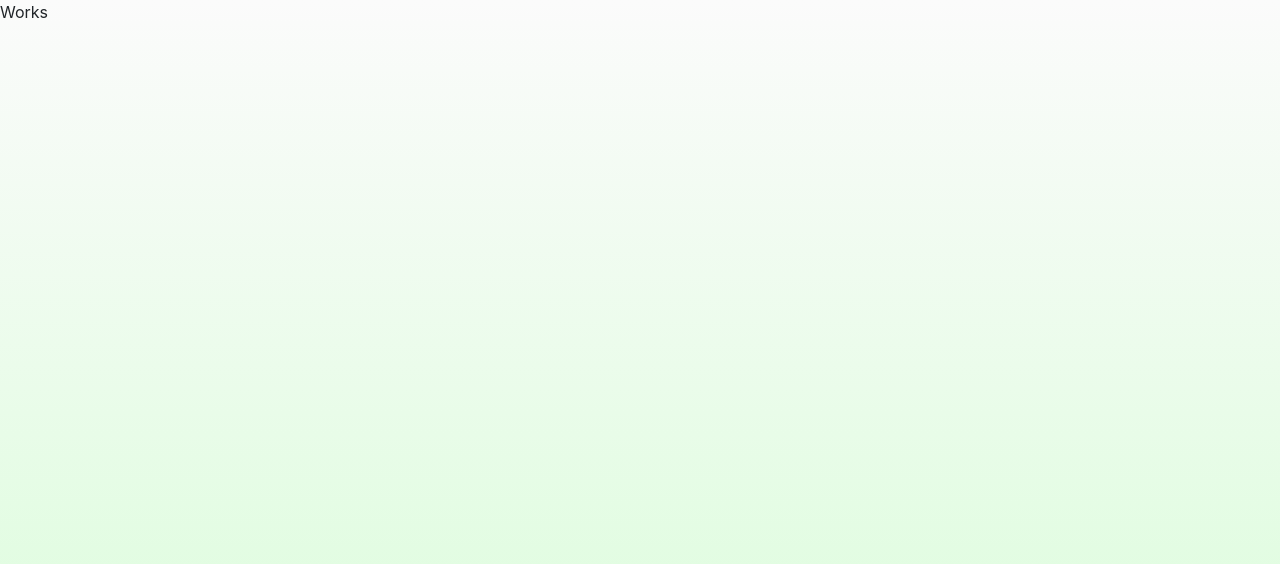
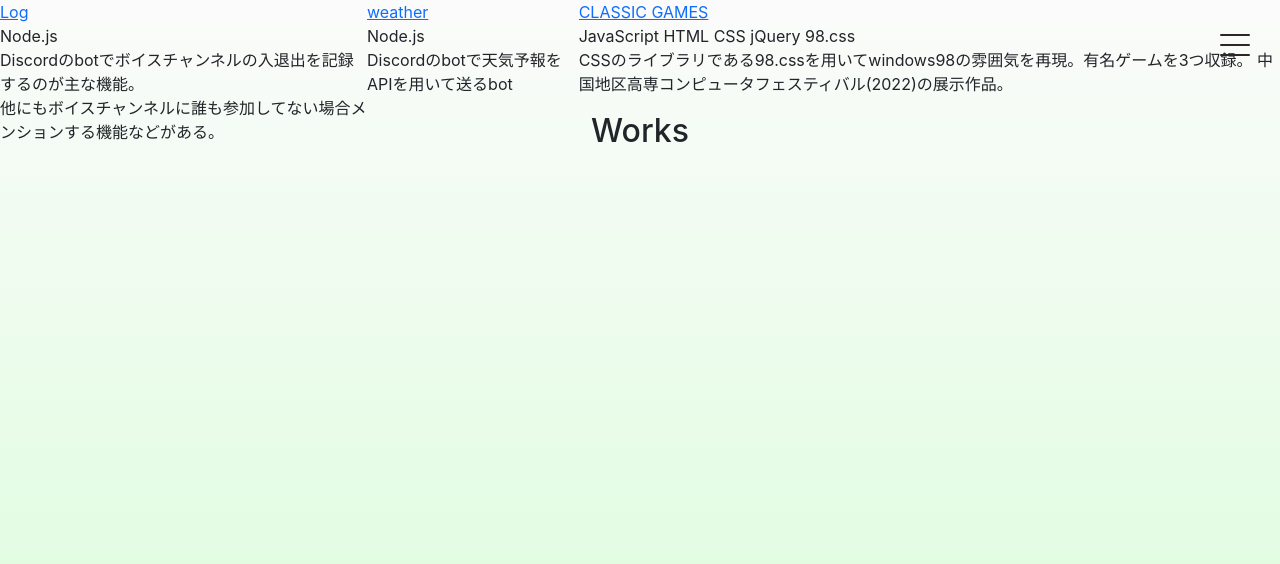
Before and after one commit to Izu-TABI/HomePage, a React (Create React App) app: page /works in a window 1280 px wide. Shown: the top 564 px of the page. Built offline with nearby package versions, Linux system fonts and the light colour scheme; the HTML template or start-up script is replaced by a standard one.

Commit message:
[Add]jsx for works

```diff
--- a/src/App.css
+++ b/src/App.css
@@ -184,7 +184,6 @@ nav .inner ul li a:hover {
   left: 50%;
   width: 60vw;
   transform: translateX(-50%);
-  white-space: nowrap;
 }
 .main .contents .block-txt {
   margin-top: 30px;
--- a/src/App.scss
+++ b/src/App.scss
@@ -205,7 +205,7 @@ nav {
       left: 50%;
       width: 60vw;
       transform: translateX(-50%);
-      white-space: nowrap;
+
     }
 
     .block-txt {
--- a/src/components/Works.jsx
+++ b/src/components/Works.jsx
@@ -1,8 +1,39 @@
 import React from 'react'
+import Hamburger from './Hamburger'
 
 function Works() {
   return (
-    <div>Works</div>
+    <div>
+        <div className="main">
+            <Hamburger />
+            <h2 className="title">
+                    Works
+            </h2>
+
+            <div className="contents">
+                <div className="work-block">
+                    <a href="https://github.com/Izu-TABI/discord_bot_Log">Log</a>
+                    <p>Node.js<br/>
+                    Discordのbotでボイスチャンネルの入退出を記録するのが主な機能。<br/>
+                    他にもボイスチャンネルに誰も参加してない場合メンションする機能などがある。
+                    </p>
+                </div>
+                <div className="work-block">
+                    <a href="https://github.com/Izu-TABI/discord_bot_weather">weather</a>
+                    <p>Node.js<br/>
+                        Discordのbotで天気予報をAPIを用いて送るbot
+                    </p>
+                </div>
+                <div className="work-block">
+                    <a href="https://github.com/Izu-TABI/classic_games">CLASSIC GAMES</a>
+                    <p>JavaScript HTML CSS jQuery 98.css<br/>
+                        CSSのライブラリである98.cssを用いてwindows98の雰囲気を再現。有名ゲームを3つ収録。
+                        中国地区高専コンピュータフェスティバル(2022)の展示作品。
+                    </p>
+                </div>
+            </div>
+        </div>
+    </div>
   )
 }
 
```
Also changed, not shown: 1 other file (tests, documents, lock files or other folders).
